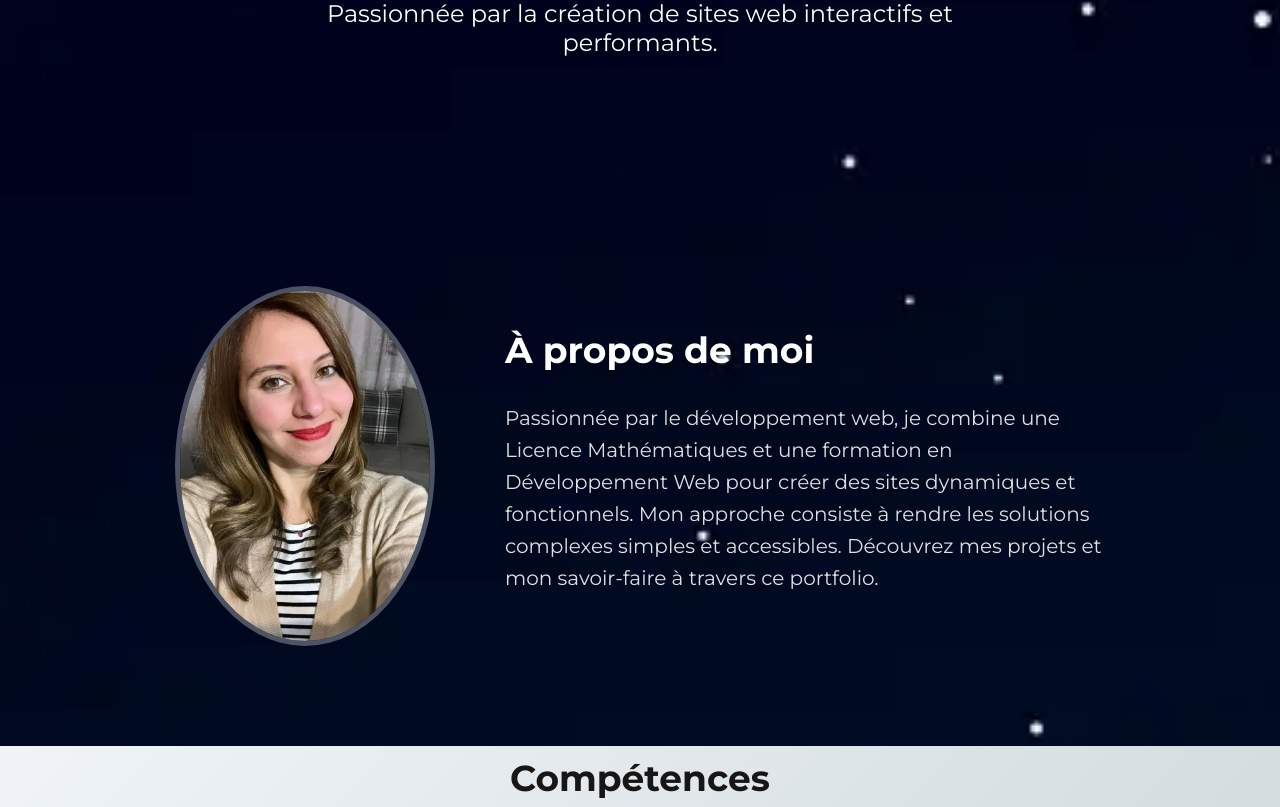
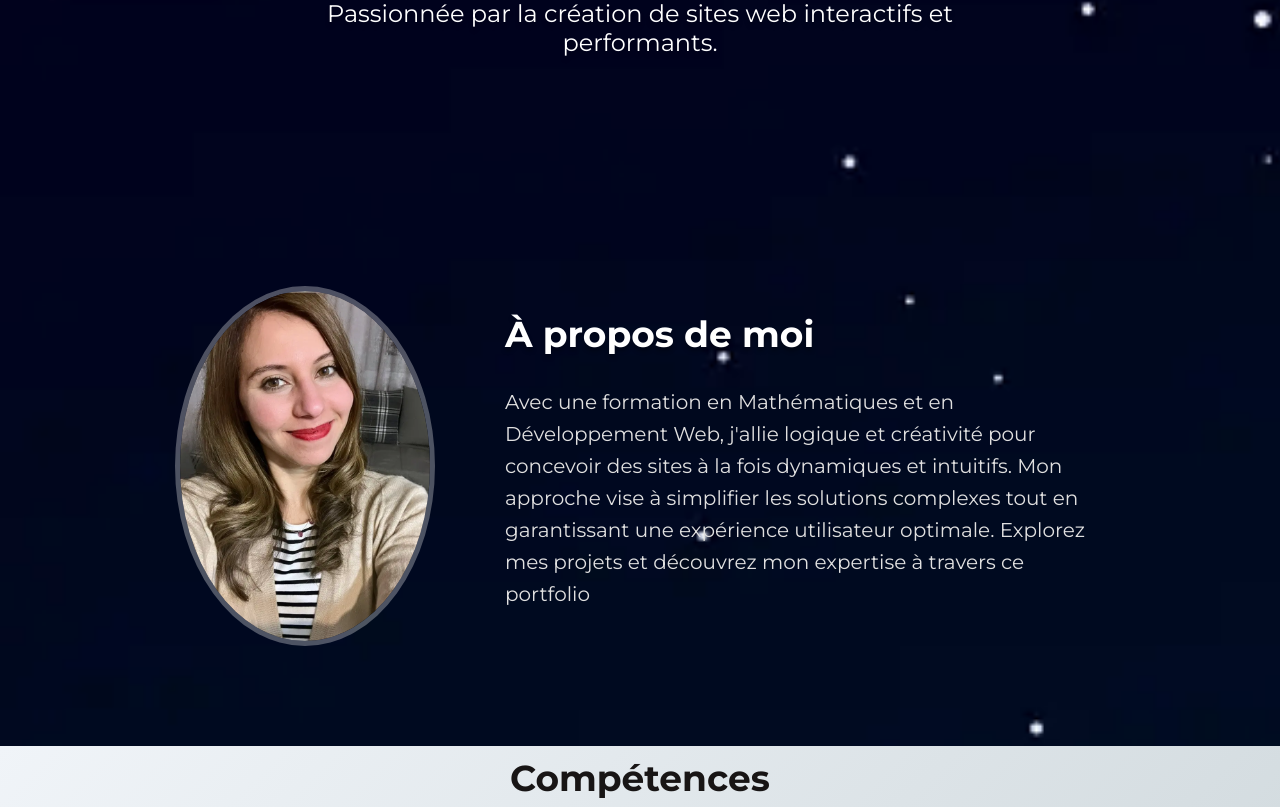
Before and after one commit to Oumayma-Hani-Bhouri/Projet-8_Portfolio, a React (Create React App) app: page / in a window 1280 px wide. Shown: the part 382-1189 px from the top of the page. Built offline with nearby package versions, Linux system fonts and the light colour scheme.

Commit message:
modify presentation

```diff
--- a/src/components/Presentation/Presentation.jsx
+++ b/src/components/Presentation/Presentation.jsx
@@ -14,11 +14,11 @@ const Presentation = () => {
         <div className="text-content animate-slide-in">
           <h2>À propos de moi</h2>
           <p>
-            Passionnée par le développement web, je combine une Licence
-            Mathématiques et une formation en Développement Web pour créer des
-            sites dynamiques et fonctionnels. Mon approche consiste à rendre les
-            solutions complexes simples et accessibles. Découvrez mes projets et
-            mon savoir-faire à travers ce portfolio.
+            Avec une formation en Mathématiques et en Développement Web, j'allie
+            logique et créativité pour concevoir des sites à la fois dynamiques
+            et intuitifs. Mon approche vise à simplifier les solutions complexes
+            tout en garantissant une expérience utilisateur optimale. Explorez
+            mes projets et découvrez mon expertise à travers ce portfolio
           </p>
         </div>
       </div>
```
